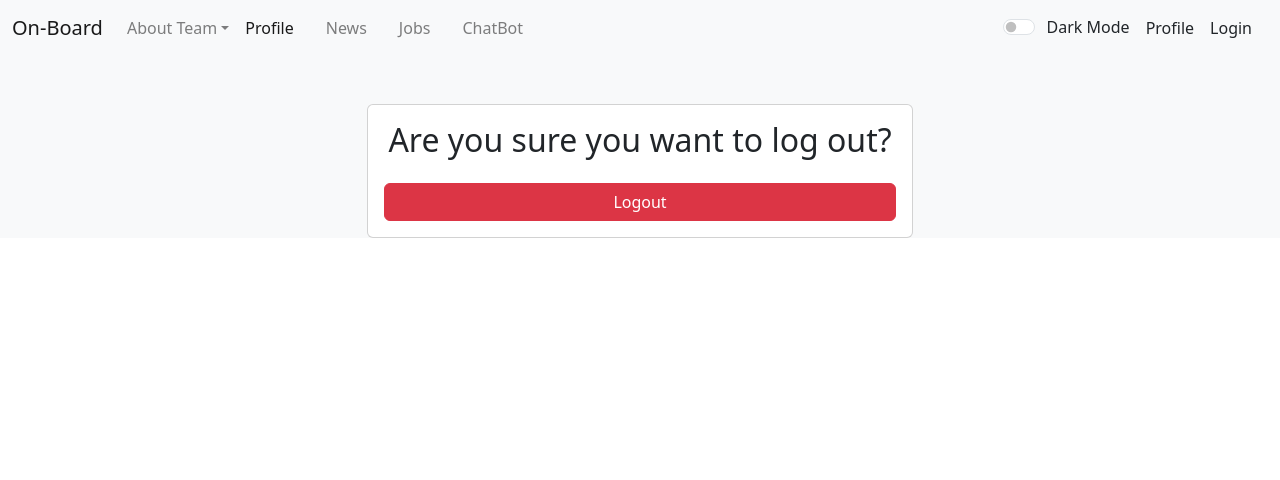
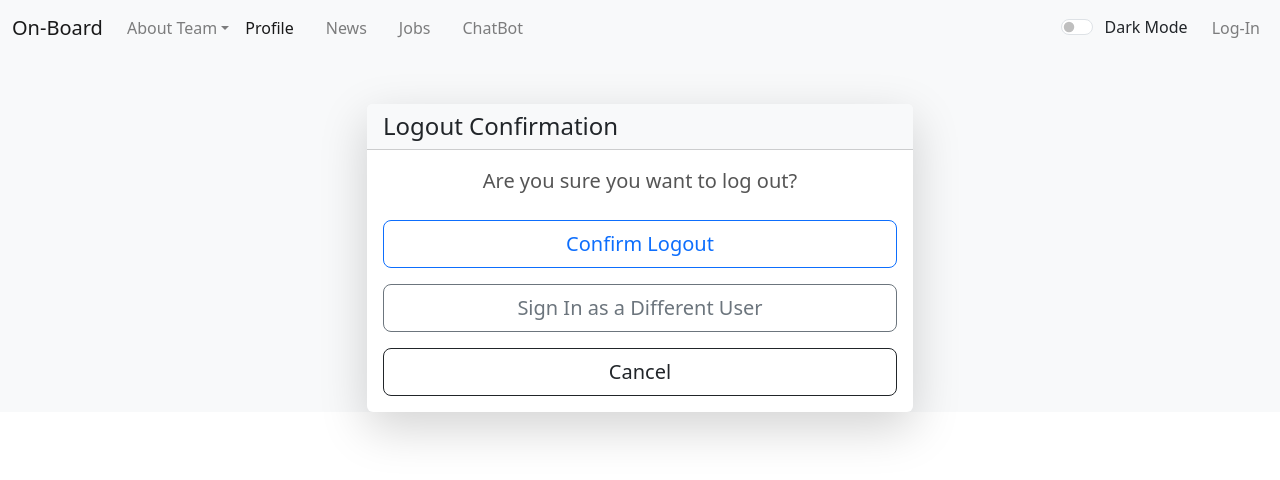
Before and after one commit to kru2710shna/On-Board, a React (Create React App) app in the folder client/: page /logout in a window 1280 px wide. Shown: the top 480 px of the page. Built offline with nearby package versions, Linux system fonts and the light colour scheme.

Commit message:
Login-Logut Done

```diff
--- a/client/src/App.js
+++ b/client/src/App.js
@@ -16,6 +16,7 @@ import Jobs from './components/Jobs';
 import JobState from './context/Jobs/JobsState';
 import AddJob from './components/AddJob'
 import ChatBot from './components/ChatBot';
+import AuthState from './context/Auth/AuthState';
 import Dashboard from './components/Dashboard';
 
 
@@ -59,6 +60,7 @@ function App() {
     };
 
     return (
+        <AuthState>
             <JobState>
                 <div className={isDarkMode ? 'bg-dark text-white' : 'bg-light text-dark'}>
                     <Router>
@@ -66,7 +68,8 @@ function App() {
                         <Routes>
                             <Route exact path='/' element={<HomePage isDarkMode={isDarkMode} />} />
                             <Route path="/signup" element={<SignUp isDarkMode={isDarkMode} />} />
-                        <Route path="/login" element={<Login isDarkMode={isDarkMode}  />} />
+                            <Route path="/login" element={<Login isDarkMode={isDarkMode} />} />
+                            <Route path="/logout" element={<Logout isDarkMode={isDarkMode} />} />
                             <Route path="/about" element={<AboutPage isDarkMode={isDarkMode} />} />
                             <Route path="/member/:name" element={<MemberPage isDarkMode={isDarkMode} />} />
                             <Route path="/profile" element={<Profile user={user} onEdit={() => { }} />} />
@@ -76,11 +79,12 @@ function App() {
                             <Route path="/news" element={<News isDarkMode={isDarkMode} />} />
                             <Route path="/AddJob" element={<AddJob isDarkMode={isDarkMode} />} />
                             <Route path="/ChatBot" element={<ChatBot isDarkMode={isDarkMode} />} />
-                        <Route path='/Dashboard' element={<Dashboard isDarkMode={isDarkMode} />} />
+                            <Route path='/Dashboard' element= {<Dashboard />} />
                         </Routes>
                     </Router>
                 </div>
             </JobState>
+        </AuthState>
     );
 }
 
--- a/client/src/components/Login.js
+++ b/client/src/components/Login.js
@@ -1,11 +1,11 @@
-// src/components/Login.js
-import React, { useState } from 'react';
-import { Link } from 'react-router-dom';
-import { useNavigate } from 'react-router-dom';
+import React, { useState, useContext } from 'react';
+import { Link, useNavigate } from 'react-router-dom';
+import AuthContext from '../context/Auth/authContext';
 
 const Login = () => {
     const [credentials, setCredentials] = useState({ email: "", password: "" });
     const navigate = useNavigate();
+    const { login } = useContext(AuthContext); // Access login from AuthContext
 
     const handleSubmit = async (e) => {
         e.preventDefault();
@@ -23,16 +23,16 @@ const Login = () => {
 
             const res = await response.json();
             console.log("Response:", res);
-            if (res.Success){
-                navigate('/Dashboard');
 
+            if (res.Success) {
+                login('user'); // Update AuthContext with login state
+                alert('Logged In Successfully');
+                navigate('/Dashboard'); // Redirect to Dashboard or any other page
             }
 
             if (!response.ok) {
                 throw new Error(res.error || "Login failed");
             }
-
-            alert('Logged In Successfully');
         } catch (error) {
             console.error('Error:', error);
             alert('Login failed: ' + error.message);
--- a/client/src/components/Logout.js
+++ b/client/src/components/Logout.js
@@ -1,31 +1,51 @@
-// src/components/Logout.js
-import React , {useContext}from 'react';
+import React, { useContext } from 'react';
 import { useNavigate } from 'react-router-dom';
 import AuthContext from '../context/Auth/authContext';
 
-const Logout = (/* { handleLogout } */) => {
+const Logout = () => {
     const navigate = useNavigate();
     const { logout } = useContext(AuthContext);
 
     const confirmLogout = () => {
         logout(); // Call logout to update auth state
-        navigate('/'); // Redirect after logout
         alert('Logged out successfully');
+        navigate('/'); // Redirect to homepage after logout
     };
 
+    const signInDifferentUser = () => {
+        logout(); // Logout current user
+        navigate('/login'); // Redirect to login page
+    };
 
     return (
         <div className="container mt-5">
             <div className="row justify-content-center">
                 <div className="col-md-6">
-                    <div className="card text-center">
-                        <div className="card-body">
-                            <h2 className="mb-4">Are you sure you want to log out?</h2>
+                    <div className="card shadow-lg border-0">
+                        <div className="card-header bg-light text-dark">
+                            <h4 className="mb-0">Logout Confirmation</h4>
+                        </div>
+                        <div className="card-body text-center">
+                            <p className="card-text lead mb-4">
+                                Are you sure you want to log out?
+                            </p>
                             <button
                                 onClick={confirmLogout}
-                                className="btn btn-danger w-100"
+                                className="btn btn-outline-primary btn-lg w-100 mb-3"
                             >
-                                Logout
+                                Confirm Logout
+                            </button>
+                            <button
+                                onClick={signInDifferentUser}
+                                className="btn btn-outline-secondary btn-lg w-100 mb-3"
+                            >
+                                Sign In as a Different User
+                            </button>
+                            <button
+                                onClick={() => navigate(-1)} // Navigate back to previous page
+                                className="btn btn-outline-dark btn-lg w-100"
+                            >
+                                Cancel
                             </button>
                         </div>
                     </div>
--- a/client/src/components/NavBar.js
+++ b/client/src/components/NavBar.js
@@ -4,9 +4,10 @@ import AuthContext from '../context/Auth/authContext';
 import members from './MemberData';
 import '../navbar.css';
 
+const NavBar = ({ isDarkMode, toggleDarkMode }) => {
 
-const NavBar = ({ isDarkMode, toggleDarkMode }) => {
-    const { isLoggedIn, logout } = useContext(AuthContext); // Access isLoggedIn and logout
+    const { isLoggedIn } = useContext(AuthContext); // Access isLoggedIn and logout
+    const navigate = useNavigate();
 
     const changeTitleInIframe = (newTitle) => {
         const iframe = document.getElementById('news-iframe');
@@ -14,15 +15,10 @@ const NavBar = ({ isDarkMode, toggleDarkMode }) => {
             iframe.contentWindow.postMessage({ title: newTitle }, 'On-Board NewsBreak');
         }
     };
-    const navigate = useNavigate();
 
-    console.log("Navbar isLoggedIn:", isLoggedIn);
-
-    const handleLogout = () => {
-        logout(); // Call logout from AuthContext
-        navigate('/'); // Redirect to home after logout
+    const goToLogoutPage = () => {
+        navigate('/logout');
     };
-
 
     return (
         <nav className={`navbar navbar-expand-lg ${isDarkMode ? 'navbar-dark bg-dark' : 'navbar-light bg-light'}`}>
@@ -64,19 +60,20 @@ const NavBar = ({ isDarkMode, toggleDarkMode }) => {
                         <input className="form-check-input" type="checkbox" role="switch" id="darkModeSwitch" checked={isDarkMode} onChange={toggleDarkMode} />
                         <label className="form-check-label ms-1 me-3" htmlFor="darkModeSwitch">{isDarkMode ? 'Light Mode' : 'Dark Mode'}</label>
                     </div>
-                    <li className="nav-item me-3">
-                        <Link className="nav-link active" to="/profile">Profile</Link>
-                    </li>
-                    <li className="nav-item me-3">
+                    <ul className="navbar-nav mb-2 mb-lg-0">
                         {isLoggedIn ? (
-                            <button className="nav-link btn btn-link" onClick={handleLogout}>Logout</button>
+                            <li className="nav-item">
+                                <button className="nav-link btn btn-link" onClick={goToLogoutPage} >Log-Out</button>
+                            </li>
                         ) : (
-                            <Link className="nav-link" to="/login">Login</Link>
+                            <li className="nav-item">
+                                <Link className="nav-link" to="/login">Log-In</Link>
+                            </li>
                         )}
-                    </li>
+                    </ul>
                 </div>
             </div>
-        </nav>
+        </nav >
     );
 };
 
--- a/client/src/context/Auth/AuthState.js
+++ b/client/src/context/Auth/AuthState.js
@@ -1,5 +1,6 @@
 import React, { useState, useEffect } from 'react';
 import AuthContext from './authContext';
+
 
 const AuthState = ({ children }) => {
   const [userType, setUserType] = useState(null);
@@ -22,11 +23,12 @@ const AuthState = ({ children }) => {
   };
 
   const logout = () => {
+    console.log("Logging out...");
     localStorage.removeItem('userType');
     setUserType(null);
     setIsLoggedIn(false);
-    console.log("Logged out:", isLoggedIn); // Log to check logout status
-  };
+    console.log("Logged out, isLoggedIn:", isLoggedIn); // Check if this updates
+};
 
   return (
     <AuthContext.Provider value={{ userType, isLoggedIn, login, logout }}>
```
Lines whose indentation alone changed are shown as unchanged.
